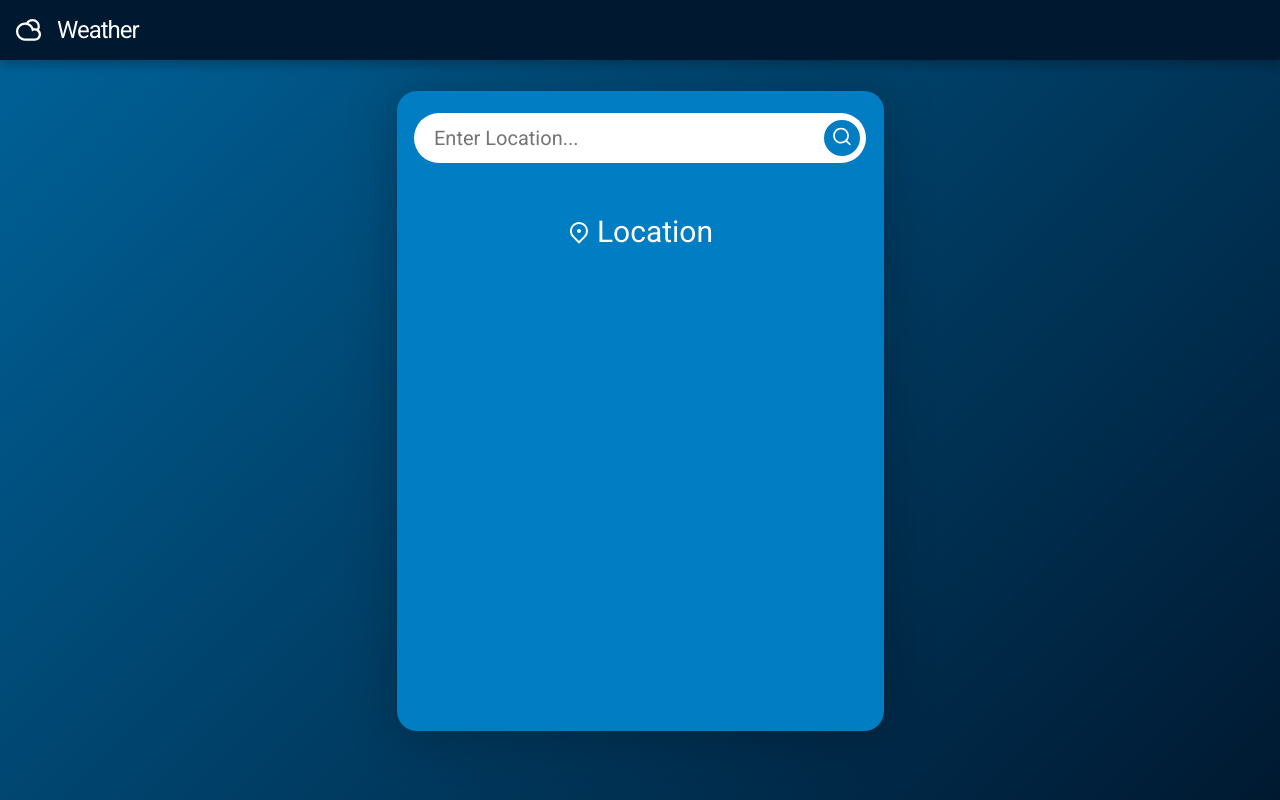
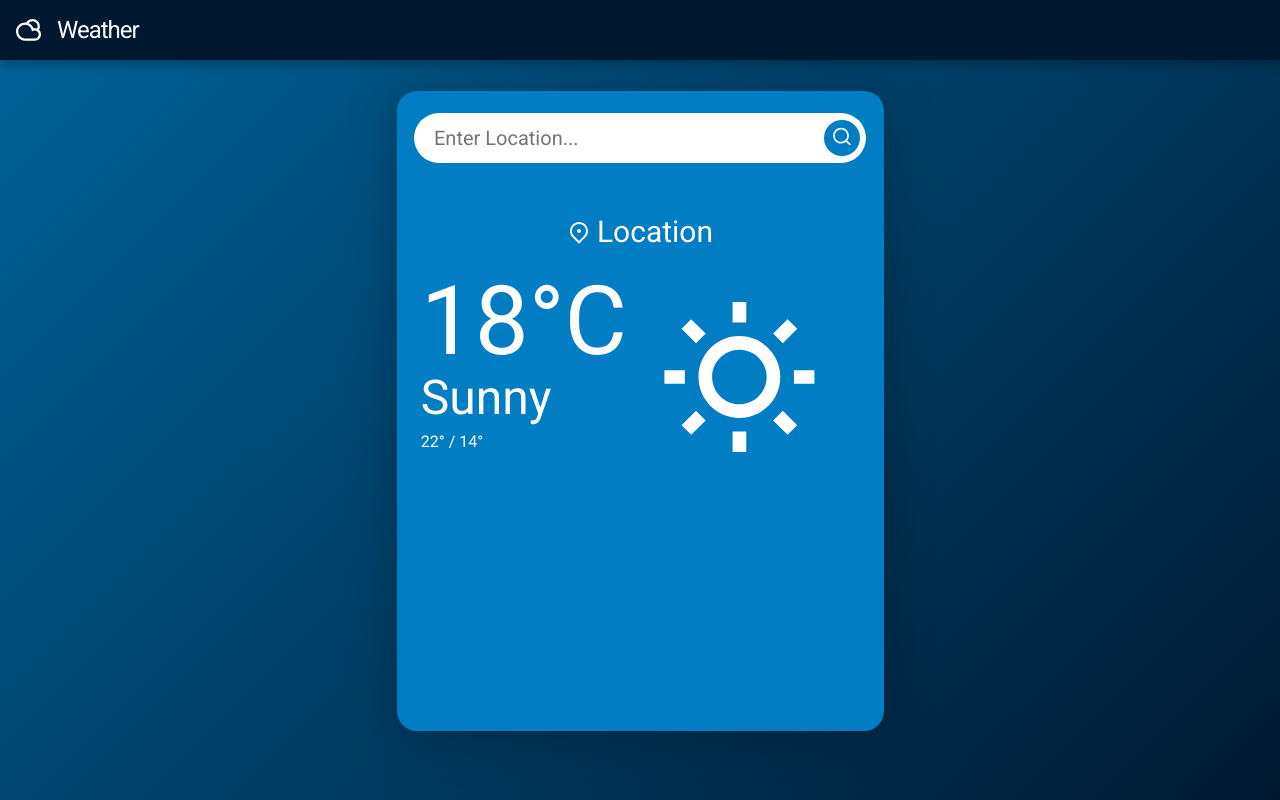
Before and after one commit to WaltsonZh/Weather, a React (Vite) app: page / in a window 1280 px wide. Built offline with nearby package versions, Linux system fonts and the light colour scheme.

Commit message:
added current weather

```diff
--- a/src/components/Current.jsx
+++ b/src/components/Current.jsx
@@ -1,5 +1,6 @@
 import React from 'react'
 import location from '/images/location.svg'
+import sunny from '/images/sunny.svg'
 
 export default function Current() {
     return (
@@ -8,6 +9,12 @@ export default function Current() {
                 <img className='location-icon' src={location} />
                 <p className='location'>Location</p>
             </div>
+            <div className='current-weather'>
+                <p className='current-tmp'>18&deg;C</p>
+                <p className='current-env'>Sunny</p>
+                <p className='current-HL'>22&deg; / 14&deg;</p>
+            </div>
+            <img className='current-img' src={sunny} />
         </React.Fragment>
     )
 }
--- a/src/components/Frame.css
+++ b/src/components/Frame.css
@@ -4,12 +4,11 @@
     height: 845px;
     max-height: 80vh;
     text-align: center;
-    background: #007DC3;
+    background: #007dc3;
     margin: 31px auto;
     border-radius: 20px;
     box-shadow: 0px 4px 50px 0px rgba(0, 0, 0, 0.25);
     position: relative;
-
 }
 
 .searchBox {
@@ -32,13 +31,21 @@
     height: 36px;
     border-radius: 18px;
     border: none;
-    background: #007DC3;
+    background: #007dc3;
     cursor: pointer;
     transition: 0.3s;
 }
 
-.searchBtn:hover {
-    background: #001931;
+@media (min-width: 768px) {
+    .searchBtn:hover {
+        background: #001931;
+    }
+}
+
+@media (max-width: 767px) {
+    .searchBtn:active {
+        background: #001931;
+    }
 }
 
 .current-location {
@@ -57,3 +64,29 @@
     font-size: 30px;
     color: white;
 }
+
+.current-weather {
+    position: absolute;
+    left: 5%;
+    color: white;
+    text-align: left;
+}
+
+.current-tmp {
+    font-size: 96px;
+    line-height: 0.9;
+}
+
+.current-env {
+    font-size: 48px;
+    line-height: 1.4;
+}
+
+.current-HL {
+    font-size: 16px;
+}
+
+.current-img {
+    position: absolute;
+    margin: 5%;
+}
```
Also changed, not shown: public/images/sunny.svg (added).
